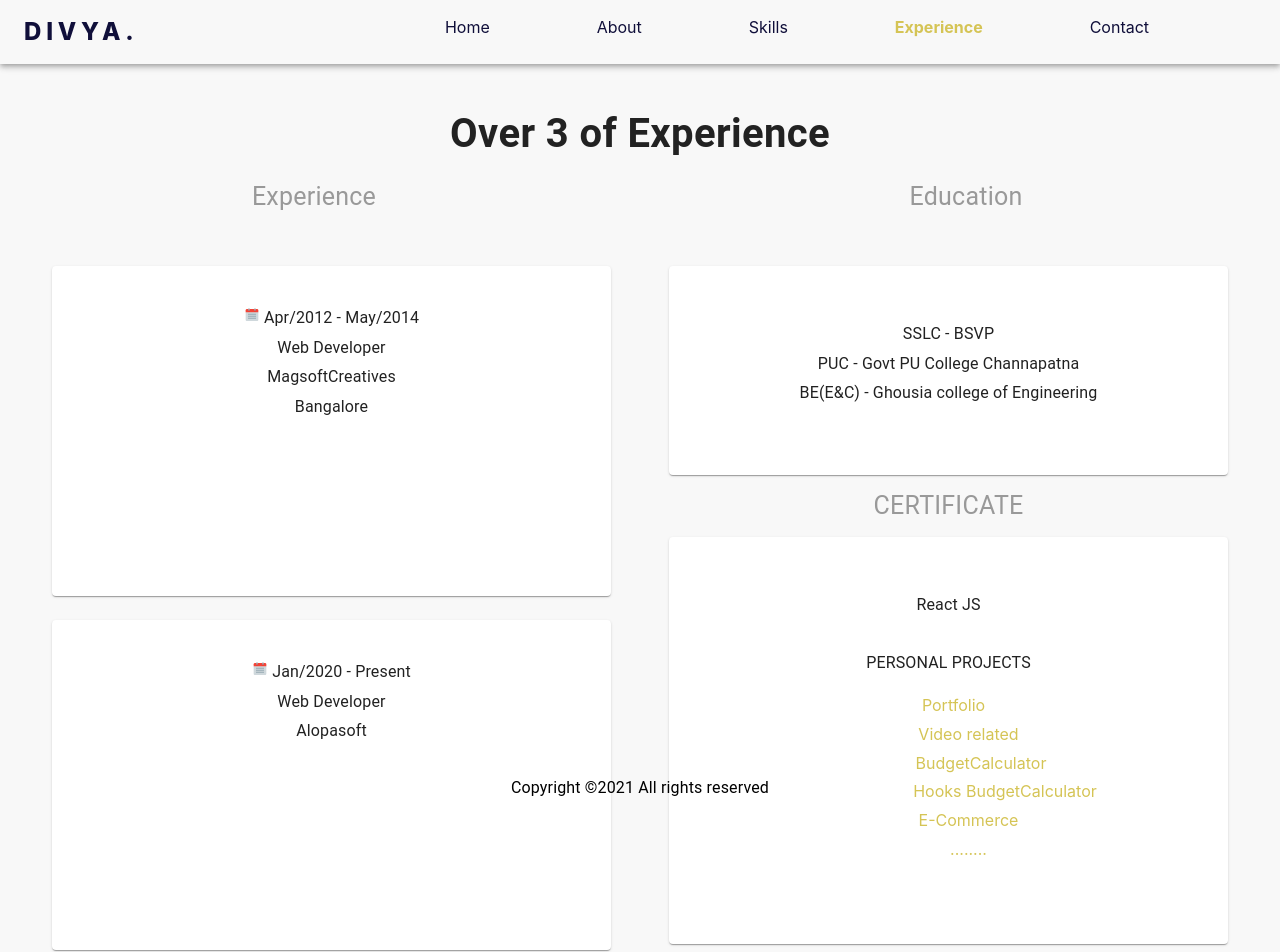
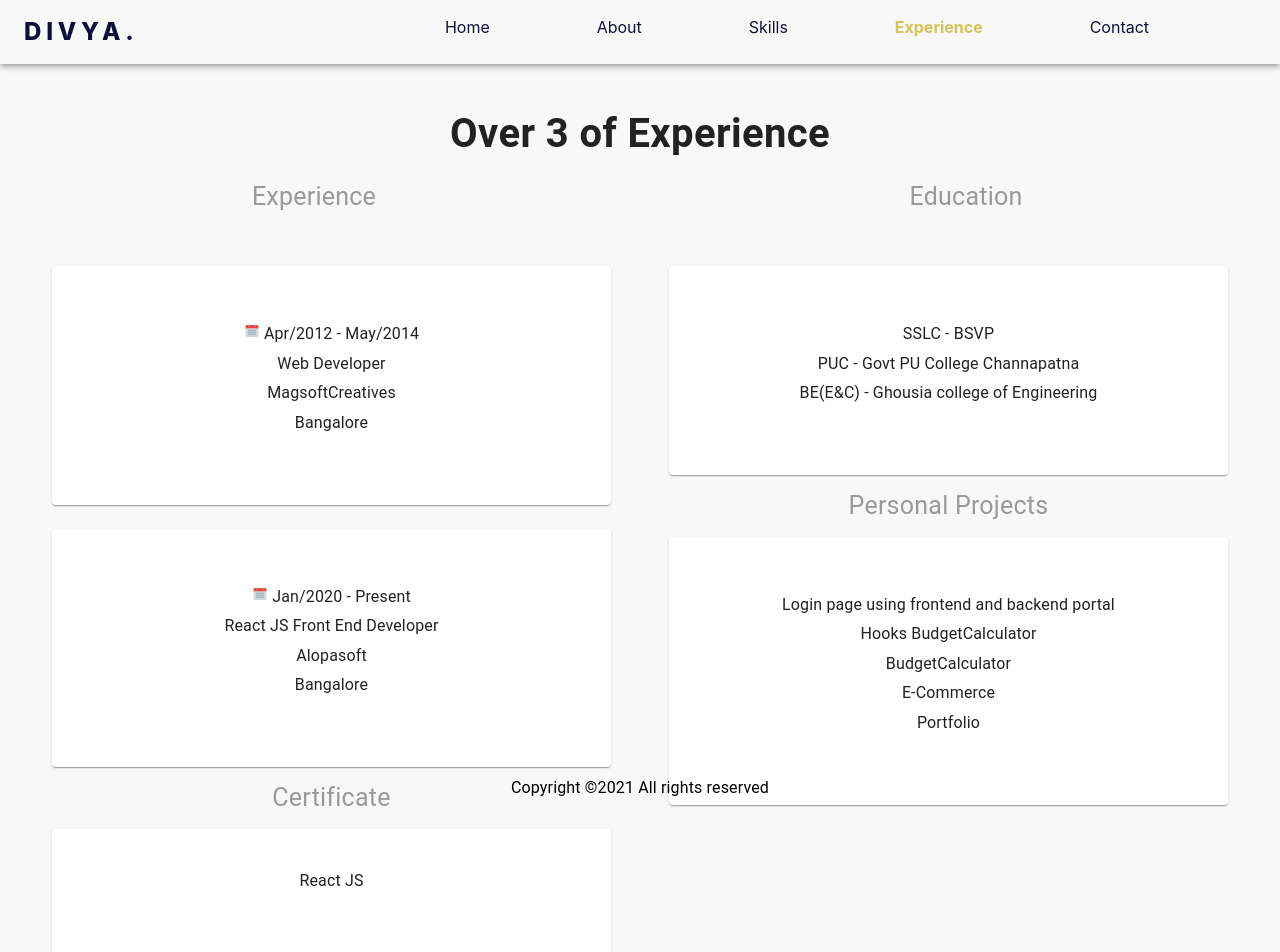
Before and after one commit to vishnubr-12/Portfolio, a React (Create React App) app: page /Experience in a window 1280 px wide. Shown: the top 952 px of the page. Built offline with nearby package versions, Linux system fonts and the light colour scheme; what google-maps-react, react-swipeable-views-utils would draw is missing.

Commit message:
bug fixed

```diff
--- a/src/Components/About.jsx
+++ b/src/Components/About.jsx
@@ -50,7 +50,7 @@ const About = () => {
     const classes = useStyles();
     return (
         <>
-            <Typography gutterBottom className={classes.about}>About Us</Typography >
+            <Typography gutterBottom className={classes.about}>About Me</Typography >
             <Grid container spacing={3} className={classes.bottom}>
                 <Grid item md={6} sm={6} xs={12}  >
                 <Grid container  className={classes.leftpad+" "+classes.selector}>
--- a/src/Components/Contact.jsx
+++ b/src/Components/Contact.jsx
@@ -33,7 +33,7 @@ const Contact = () => {
                     <Typography variant="h3" component="h3" gutterBottom className={classes.contlist}><FaMapMarkerAlt/><span className={classes.spantext}># 740 ,4th main,5th stage.2nd phase ,beml layout ,RR Nagar, Bangalore,Karanataka,India.</span></Typography >
                     <Typography variant="h3" component="h3" gutterBottom className={classes.contlist}><FaPhoneAlt/><span className={classes.spantext}>+91 9620570998</span></Typography >
                     <Typography variant="h3" component="h3" gutterBottom className={classes.contlist}><MdEmail/><span className={classes.spantext}>divyarajanikanth.m@gmail.com</span></Typography >
-                    <Typography variant="h3" component="h3" gutterBottom className={classes.contlist}><IoEarth/><span className={classes.spantext}>ggggggg</span></Typography >
+                    <Typography variant="h3" component="h3" gutterBottom className={classes.contlist}><IoEarth/><span className={classes.spantext}>https://divyarani.netlify.app</span></Typography >
                 </Grid>
             </Grid>
         </>
--- a/src/Components/Experience.jsx
+++ b/src/Components/Experience.jsx
@@ -18,42 +18,46 @@ const useStyles = makeStyles((theme) => ({
     pad:{padding:'30px 5px 30px 40px'},
     pad1:{padding:'30px 40px 30px 5px'},
     padtop:{paddingTop: 40},
-    root1:{margin:'12px',textAlign:'center',padding:'40px 5px',zIndex: 0}
+    padTop0:{paddingTop:0},
+    padBottom0:{paddingBottom:0},
+    root1:{margin:'12px',textAlign:'center',padding:'40px 5px',zIndex: 0,overflow: 'scroll','&:hover':{border:'2px solid #d5c455!important',}}
 }));
 const Experience = () => {
     const classes = useStyles();
-    const onHover=(texts)=>{
-        var msg = new SpeechSynthesisUtterance();
-        var voices = window.speechSynthesis.getVoices();
-        msg.voice = voices[10];
-        msg.voiceURI = "native";
-        msg.volume = 1;
-        msg.rate = 1;
-        msg.pitch = 0.8;
-        msg.text = texts
-        msg.lang = 'en-US';
-        speechSynthesis.speak(msg);
-    }
-    const onHoverLeave=()=>{
-        speechSynthesis.cancel();
-    }
+    // const onHover=(texts)=>{
+    //     var msg = new SpeechSynthesisUtterance();
+    //     var voices = window.speechSynthesis.getVoices();
+    //     msg.voice = voices[10];
+    //     msg.voiceURI = "native";
+    //     msg.volume = 1;
+    //     msg.rate = 1;
+    //     msg.pitch = 0.8;
+    //     msg.text = texts
+    //     msg.lang = 'en-US';
+    //     speechSynthesis.speak(msg);
+    // }
+    // const onHoverLeave=()=>{
+    //     speechSynthesis.cancel();
+    // }
     return (
         <>
             <Typography gutterBottom className={classes.expre}>Over  <span className={classes.num}>3</span> of Experience</Typography >
             <Grid container spacing={3} className={classes.bottom}>
                 <Grid item md={6} sm={6} xs={12}  >
                 <Typography gutterBottom className={classes.num+" "+classes.text}>Experience</Typography >
-            <Grid container className={classes.pad}>
+            <Grid container className={classes.pad+" "+classes.padBottom0}>
                 <Grid item md={12} sm={12} xs={12} >
-                    <Card className={classes.root}>
+                    <Card className={classes.root1}>
 
-                            <div>
+                            {/* <div> */}
+                            <CardContent>
                             <Typography   gutterBottom><FcCalendar/> Apr/2012 - May/2014</Typography>
                             <Typography   gutterBottom> Web Developer</Typography>
                             <Typography   gutterBottom>MagsoftCreatives</Typography>
                             <Typography   gutterBottom>Bangalore</Typography>
-                            </div>
-                            <div >
+                            </CardContent>
+                            {/* </div> */}
+{/*                             <div >
                                 <div className={classes.center} onMouseLeave ={onHoverLeave} onMouseEnter={()=>onHover('Achievements/Tasks     Front end UI Developer (Responsibilities)      RWD, Designing static web pages, design structure for web sites and design web page layout using Html, CSS, Boostrap, Jquery and Javascript        Using dream weaver to update and create new web pages   Website Urls     genousautomotive.com     hventreprises.com    scubeincrop.in and mlcestates.com')}>
                                 <div   style={{marginLeft:' -110px',}}>
                                 <Typography className={classes.font}  gutterBottom>Achievements/Tasks</Typography>
@@ -73,27 +77,37 @@ const Experience = () => {
                                     </ul>
                                     </div>
                                 </div>
-                            </div>
+                            </div>                                                 */}
                     </Card>
                 </Grid>
                 <Grid item md={12} sm={12} xs={12} >
-                    <Card className={classes.root}>
-                        <div>
+                    <Card className={classes.root1}>
+                        {/* <div> */}
+                        <CardContent>
                         <Typography className={classes.num}  gutterBottom><FcCalendar/> Jan/2020 - Present</Typography>
-                        <Typography className={classes.num}  gutterBottom> Web Developer</Typography>
+                        <Typography className={classes.num}  gutterBottom> React JS Front End Developer</Typography>
                         <Typography className={classes.num}  gutterBottom>Alopasoft</Typography>
-                        </div>
-                            <div >
+                        <Typography   gutterBottom>Bangalore</Typography>
+                        </CardContent>
+                        {/* </div> */}
+{/*                             <div >
                                 <div className={classes.center} onMouseLeave ={onHoverLeave} onMouseEnter={()=>onHover('Achievements/Tasks .    Front end UI Developer (Responsibilities).      RWD, Designing static web pages, design structure for web sites and design web page layout using Html, CSS, Material UI ,Javascript and Other 3rd party packages .      Using dream weaver to update and create new web pages   Website worked on.     Isage Myhope ,CMT')}>
-                                <div   style={{marginLeft:' -110px',}}>
+                                <div   style={{marginLeft:' -110px',overflow: 'scroll'}}>
                                 <Typography className={classes.font+" "+classes.padtop}  gutterBottom>Achievements/Tasks</Typography>
-                                <Typography  gutterBottom>Web Developer (Responsibilities) </Typography>
+                                <Typography  gutterBottom>React Js Front End Developer (Responsibilities) </Typography>
                                     <ul>
-                                        <li>RWD, Designing static web pages, design structure for web sites and <br/> design web page layout using Html, CSS, Material UI ,Javascript  <br/> and Other 3rd party packages</li>
-                                        <li>Using dream weaver to update and create new web pages</li>
+                                        <li>RWD, Designing static  and dynamic web pages, design structure <br/> for web sites and design web page layout using <br/>Html, CSS, Material UI ,Javascript and Other 3rd party packages</li>
+                                        <li>working for Medical based  Client</li>
                                         <li>Website worked on
                                             <ul>
-                                                <li>Isage</li>
+                                                <li>Isage RX/DoseCheck
+                                                    <ul>
+                                                        <li>Isage webpage used for diabetic patient from doctor to prescribe <br/>the insuline dose based on the weight and helath condition.</li>
+                                                        <li>Worked on new tasks related to isage</li>
+                                                        <li>Debugging Bugs</li>
+                                                        <li>....</li>
+                                                    </ul>
+                                                </li>
                                                 <li>Myhope</li>
                                                 <li>CMT</li>
                                                 <br/>
@@ -103,10 +117,18 @@ const Experience = () => {
                                     </ul>
                                     </div>
                                 </div>
-                            </div>
+                            </div> */}
                     </Card>
                 </Grid>
                 </Grid>
+                <Grid item md={12} sm={12} xs={12} className={classes.pad+" "+classes.padTop0} >
+                <Typography gutterBottom className={classes.num+" "+classes.text}>Certificate</Typography >
+                    <Card className={classes.root1}>
+                        {/* <CardContent> */}
+                            <Typography className={classes.title} gutterBottom> React JS</Typography><br/>
+                            {/* </CardContent> */}
+                                </Card>
+                                </Grid>
                 </Grid>
                 <Grid item md={6} sm={6} xs={12}  >
                 <Typography gutterBottom className={classes.num+" "+classes.text}>Education</Typography >
@@ -121,26 +143,30 @@ const Experience = () => {
                     </Card>
                 </Grid>
                 <Grid item md={12} sm={12} xs={12} >
-                <Typography gutterBottom className={classes.num+" "+classes.text}>CERTIFICATE</Typography >
+                <Typography gutterBottom className={classes.num+" "+classes.text}> Personal Projects</Typography >
                     <Card className={classes.root1}>
                         <CardContent>
-                            <Typography className={classes.title} gutterBottom> React JS</Typography><br/>
-                            <Typography className={classes.title} gutterBottom> PERSONAL PROJECTS</Typography>
-                            <ul style={{listStyle:'none',color:'#d5c455'}}>
+                            {/* <Typography className={classes.title} gutterBottom> React JS</Typography><br/> */}
+                            <Typography className={classes.title} gutterBottom> Login page  using frontend and backend portal</Typography>
+                            <Typography className={classes.title} gutterBottom> Hooks BudgetCalculator</Typography>
+                            <Typography className={classes.title} gutterBottom> BudgetCalculator</Typography>
+                            <Typography className={classes.title} gutterBottom>  E-Commerce</Typography>
+                            <Typography className={classes.title} gutterBottom> Portfolio</Typography>
+                            {/* <ul style={{listStyle:'none',color:'#d5c455'}}>
                                         <li style={{marginLeft: '-30px',}}>Portfolio</li>
                                         <li >Video related</li>
                                         <li style={{paddingLeft:'25px'}}> BudgetCalculator</li>
                                         <li style={{paddingLeft:'73px'}}> Hooks BudgetCalculator</li>
                                         <li> E-Commerce </li>
+                                        <li style={{paddingLeft:'222px'}}>Login page  using frontend and backend portal</li>
                                         <li>........</li>
-                            </ul>
+                            </ul> */}
                         </CardContent>
                     </Card>
                 </Grid>
                 </Grid>
                 </Grid>
                 </Grid>
-
         </>
     );
 }
--- a/src/Components/Home.jsx
+++ b/src/Components/Home.jsx
@@ -9,7 +9,7 @@ const Home = () => {
         <Hidden xsDown >
             <Text/>
         </Hidden>
-        <Grid item md={6} sm={6} xs={12}>
+        <Grid item md={6} sm={6} xs={12} style={{paddingRight: '25px'}}>
             <Image/>
         </Grid>
         </Grid>
--- a/src/Components/Homecontent/HomeText.jsx
+++ b/src/Components/Homecontent/HomeText.jsx
@@ -12,8 +12,8 @@ const useStyles = makeStyles((theme) => ({
     buthire:{backgroundColor: 'white !important',color:'#100f3a !important',border: '1px solid #d5c455 !important',padding:7, '&:hover':{backgroundColor: '#d5c455 !important',color:'white'}},
     butgrid:{ marginTop: 0,marginBottom: '1rem'},
     pad:{padding:'20px 5px !important'},
-    textleft:{textAlign:'left !important',},
-    textright:{textAlign:'right !important',}
+    textleft:{textAlign:'left !important',[theme.breakpoints.down('xs')]: {textAlign:'center !important'}},
+    textright:{textAlign:'right !important',[theme.breakpoints.down('xs')]: {textAlign:'center !important'}}
 }))
 const HomeText = () => {
 
```
Also changed, not shown: src/Components/Contactcontent/Map.jsx (+6 -6 lines), src/Components/Homecontent/StepperImage.jsx (+7 -18 lines), src/Assets/IMG.jpeg (added), 1 other file (tests, documents, lock files or other folders).
